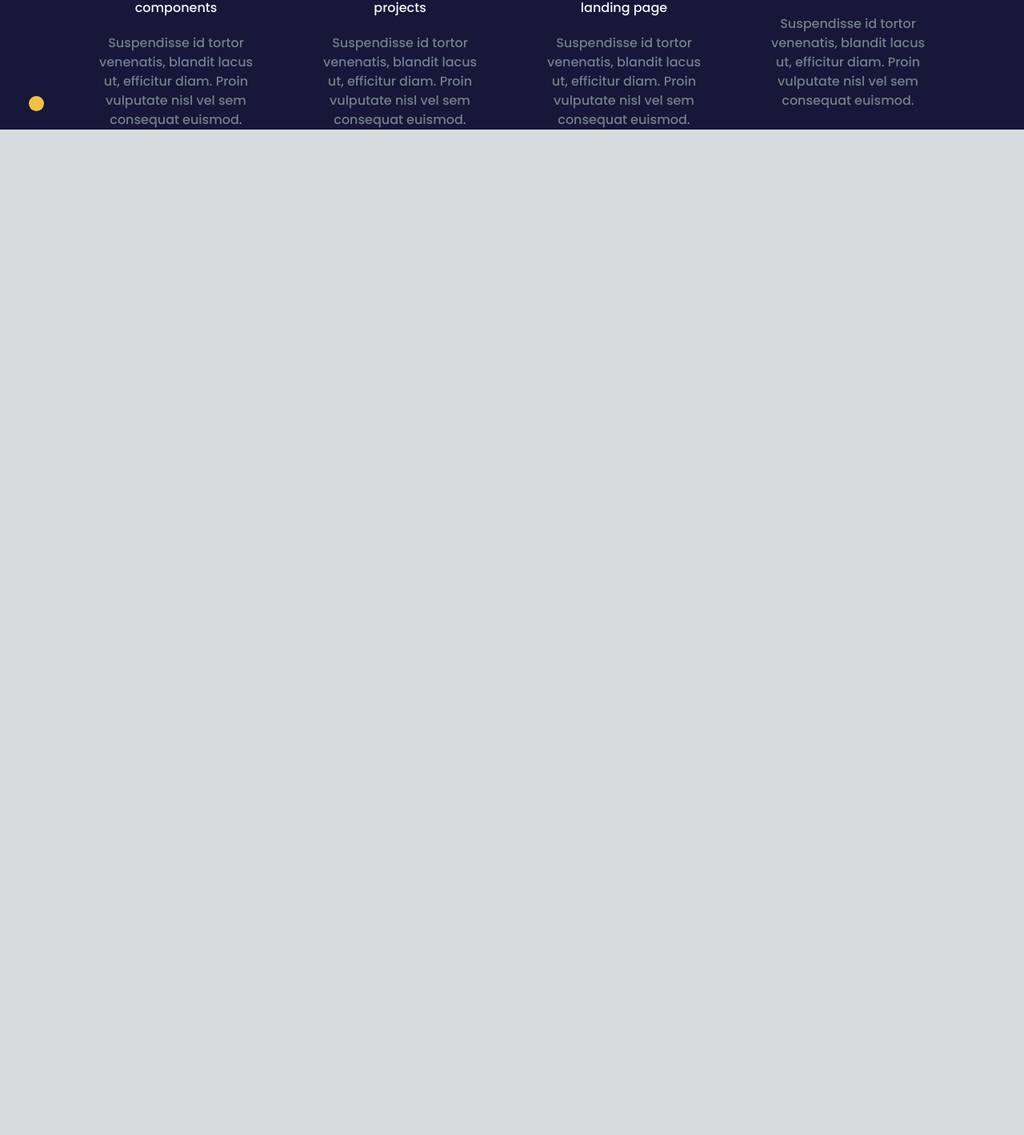
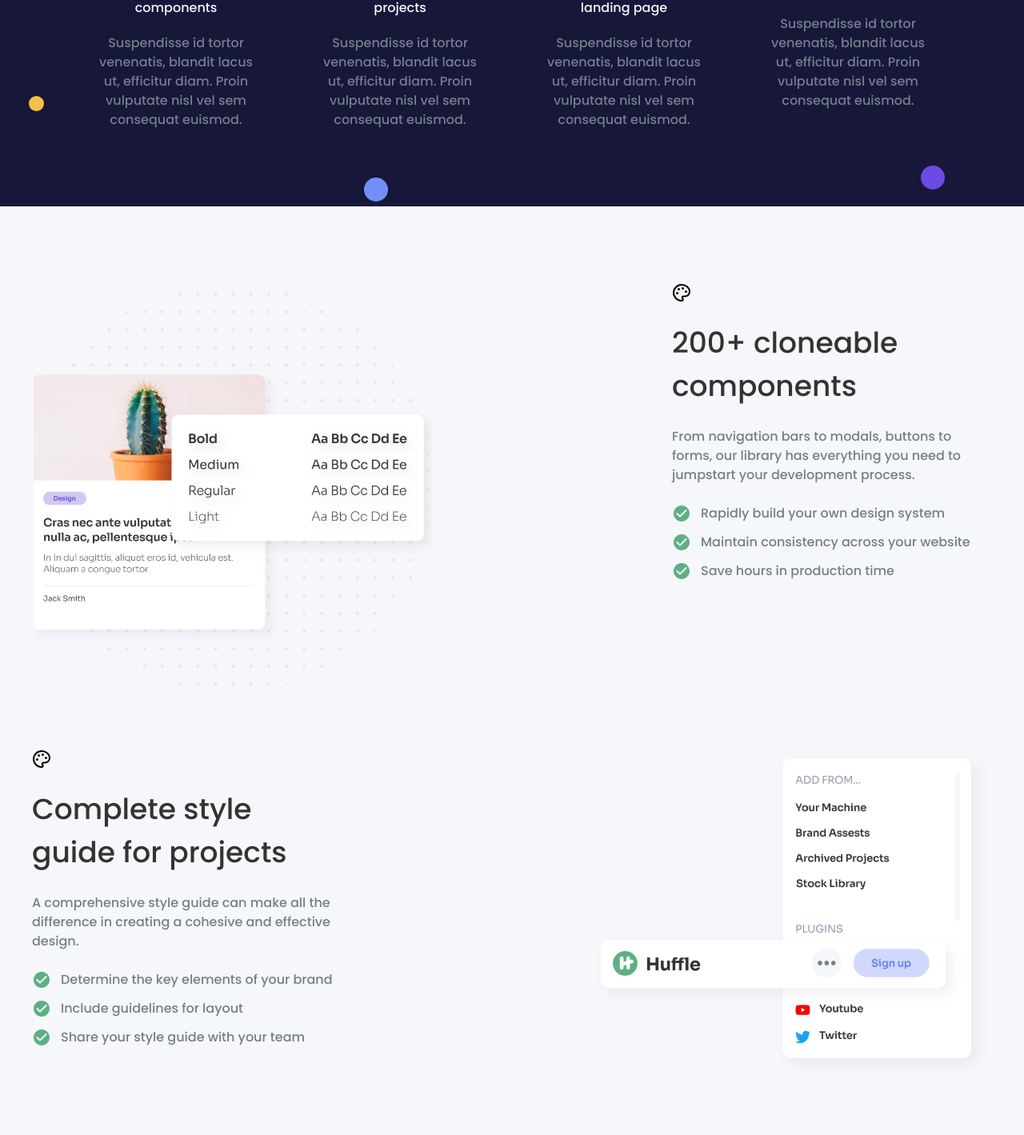
Before and after one commit to EdiedRamos/devchallenges, a Next.js app: page /advanced-homepage in a window 1280 px wide. Shown: the part 1321-2740 px from the top of the page at 80% size. Before the commit the page ends 1483 px from the top, so only its background shows below. Built offline with nearby package versions, Linux system fonts and the light colour scheme.

Commit message:
feat: add main section

```diff
--- /dev/null
+++ b/src/app/advanced-homepage/(components)/buildSection.tsx
@@ -0,0 +1,48 @@
+import { CheckItem } from "./checkItem";
+import { Container } from "./container";
+
+export function BuildSection() {
+  return (
+    <Container className="flex flex-wrap justify-between">
+      <img
+        src="/advanced-homepage/image-3.png"
+        alt=""
+        className="w-full max-w-[500px]"
+      />
+      <div className="max-w-[500px]">
+        <svg
+          xmlns="http://www.w3.org/2000/svg"
+          width="24"
+          height="24"
+          viewBox="0 0 24 24"
+          fill="none"
+          stroke="currentColor"
+          strokeWidth="2"
+          strokeLinecap="round"
+          strokeLinejoin="round"
+          className="text-black"
+        >
+          <circle cx="13.5" cy="6.5" r=".5" fill="currentColor" />
+          <circle cx="17.5" cy="10.5" r=".5" fill="currentColor" />
+          <circle cx="8.5" cy="7.5" r=".5" fill="currentColor" />
+          <circle cx="6.5" cy="12.5" r=".5" fill="currentColor" />
+          <path d="M12 2C6.5 2 2 6.5 2 12s4.5 10 10 10c.926 0 1.648-.746 1.648-1.688 0-.437-.18-.835-.437-1.125-.29-.289-.438-.652-.438-1.125a1.64 1.64 0 0 1 1.668-1.668h1.996c3.051 0 5.555-2.503 5.555-5.554C21.965 6.012 17.461 2 12 2z" />
+        </svg>
+        <h4 className="text-ah-black text-cs-36 mt-6 max-w-[300px]">
+          Built-in multiple ways
+        </h4>
+        <p className="text-ah-gray max-w-[400px] mt-6">
+          Our approach to content creation allows you to build your content in
+          multiple ways, maximizing your efficiency and output.
+        </p>
+        <CheckItem className="mt-6">
+          Identify the core message of your content
+        </CheckItem>
+        <CheckItem className="mt-3">Create a content calendar</CheckItem>
+        <CheckItem className="mt-3">
+          Repurpose your content by adapting
+        </CheckItem>
+      </div>
+    </Container>
+  );
+}
--- /dev/null
+++ b/src/app/advanced-homepage/(components)/checkItem.tsx
@@ -0,0 +1,14 @@
+import { PropsWithChildren } from "react";
+
+interface Props {
+  className?: string;
+}
+
+export function CheckItem({ children, className }: PropsWithChildren<Props>) {
+  return (
+    <div className={`flex gap-3 ${className}`}>
+      <img src="/advanced-homepage/check_circle.svg" alt="" />
+      <p className="text-ah-gray">{children}</p>
+    </div>
+  );
+}
--- /dev/null
+++ b/src/app/advanced-homepage/(components)/clonableSection.tsx
@@ -0,0 +1,48 @@
+import { CheckItem } from "./checkItem";
+import { Container } from "./container";
+
+export function ClonabledSection() {
+  return (
+    <Container className="flex flex-wrap justify-between">
+      <img
+        src="/advanced-homepage/image-1.png"
+        alt=""
+        className="w-full max-w-[500px]"
+      />
+      <div className="max-w-[500px]">
+        <svg
+          xmlns="http://www.w3.org/2000/svg"
+          width="24"
+          height="24"
+          viewBox="0 0 24 24"
+          fill="none"
+          stroke="currentColor"
+          strokeWidth="2"
+          strokeLinecap="round"
+          strokeLinejoin="round"
+          className="text-black"
+        >
+          <circle cx="13.5" cy="6.5" r=".5" fill="currentColor" />
+          <circle cx="17.5" cy="10.5" r=".5" fill="currentColor" />
+          <circle cx="8.5" cy="7.5" r=".5" fill="currentColor" />
+          <circle cx="6.5" cy="12.5" r=".5" fill="currentColor" />
+          <path d="M12 2C6.5 2 2 6.5 2 12s4.5 10 10 10c.926 0 1.648-.746 1.648-1.688 0-.437-.18-.835-.437-1.125-.29-.289-.438-.652-.438-1.125a1.64 1.64 0 0 1 1.668-1.668h1.996c3.051 0 5.555-2.503 5.555-5.554C21.965 6.012 17.461 2 12 2z" />
+        </svg>
+        <h4 className="text-ah-black text-cs-36 mt-6 max-w-[300px]">
+          200+ cloneable components
+        </h4>
+        <p className="text-ah-gray max-w-[400px] mt-6">
+          From navigation bars to modals, buttons to forms, our library has
+          everything you need to jumpstart your development process.
+        </p>
+        <CheckItem className="mt-6">
+          Rapidly build your own design system
+        </CheckItem>
+        <CheckItem className="mt-3">
+          Maintain consistency across your website
+        </CheckItem>
+        <CheckItem className="mt-3">Save hours in production time</CheckItem>
+      </div>
+    </Container>
+  );
+}
--- a/src/app/advanced-homepage/(components)/index.ts
+++ b/src/app/advanced-homepage/(components)/index.ts
@@ -2,3 +2,7 @@ export * from "./header";
 export * from "./container";
 export * from "./version";
 export * from "./processGrid";
+export * from "./clonableSection";
+export * from "./styleSection";
+export * from "./checkItem";
+export * from "./buildSection";
--- /dev/null
+++ b/src/app/advanced-homepage/(components)/styleSection.tsx
@@ -0,0 +1,48 @@
+import { CheckItem } from "./checkItem";
+import { Container } from "./container";
+
+export function StyleSection() {
+  return (
+    <Container className="flex flex-wrap justify-between">
+      <div className="max-w-[500px]">
+        <svg
+          xmlns="http://www.w3.org/2000/svg"
+          width="24"
+          height="24"
+          viewBox="0 0 24 24"
+          fill="none"
+          stroke="currentColor"
+          strokeWidth="2"
+          strokeLinecap="round"
+          strokeLinejoin="round"
+          className="text-black"
+        >
+          <circle cx="13.5" cy="6.5" r=".5" fill="currentColor" />
+          <circle cx="17.5" cy="10.5" r=".5" fill="currentColor" />
+          <circle cx="8.5" cy="7.5" r=".5" fill="currentColor" />
+          <circle cx="6.5" cy="12.5" r=".5" fill="currentColor" />
+          <path d="M12 2C6.5 2 2 6.5 2 12s4.5 10 10 10c.926 0 1.648-.746 1.648-1.688 0-.437-.18-.835-.437-1.125-.29-.289-.438-.652-.438-1.125a1.64 1.64 0 0 1 1.668-1.668h1.996c3.051 0 5.555-2.503 5.555-5.554C21.965 6.012 17.461 2 12 2z" />
+        </svg>
+        <h4 className="text-ah-black text-cs-36 mt-6 max-w-[350px]">
+          Complete style guide for projects
+        </h4>
+        <p className="text-ah-gray max-w-[400px] mt-6">
+          A comprehensive style guide can make all the difference in creating a
+          cohesive and effective design.
+        </p>
+        <CheckItem className="mt-6">
+          Determine the key elements of your brand
+        </CheckItem>
+        <CheckItem className="mt-3">Include guidelines for layout</CheckItem>
+        <CheckItem className="mt-3">
+          Share your style guide with your team
+        </CheckItem>
+      </div>
+      <img
+        src="/advanced-homepage/image-2.png"
+        alt=""
+        className="w-full max-w-[500px]"
+      />
+    </Container>
+  );
+}
--- a/src/app/advanced-homepage/page.tsx
+++ b/src/app/advanced-homepage/page.tsx
@@ -1,4 +1,12 @@
-import { Container, Header, ProcessGrid, Version } from "./(components)";
+import {
+  BuildSection,
+  ClonabledSection,
+  Container,
+  Header,
+  ProcessGrid,
+  StyleSection,
+  Version,
+} from "./(components)";
 
 export default function AdvancedHomepage() {
   return (
@@ -24,7 +32,7 @@ export default function AdvancedHomepage() {
           </div>
         </Container>
       </div>
-      <div className="bg-ah-dark bg-ah-bg-circles bg-no-repeat bg-top">
+      <div className="bg-ah-dark bg-ah-bg-circles bg-no-repeat bg-top pb-24">
         <Container className="pt-24">
           <h3 className="text-cs-36 max-w-[400px] text-center mx-auto">
             This is a new creative process
@@ -35,6 +43,15 @@ export default function AdvancedHomepage() {
         </Container>
         <ProcessGrid />
       </div>
+      <div className="bg-ah-white pt-24">
+        <ClonabledSection />
+      </div>
+      <div className="bg-ah-white pt-[72px]">
+        <StyleSection />
+      </div>
+      <div className="bg-ah-white pt-[72px] pb-24">
+        <BuildSection />
+      </div>
     </div>
   );
 }
```
